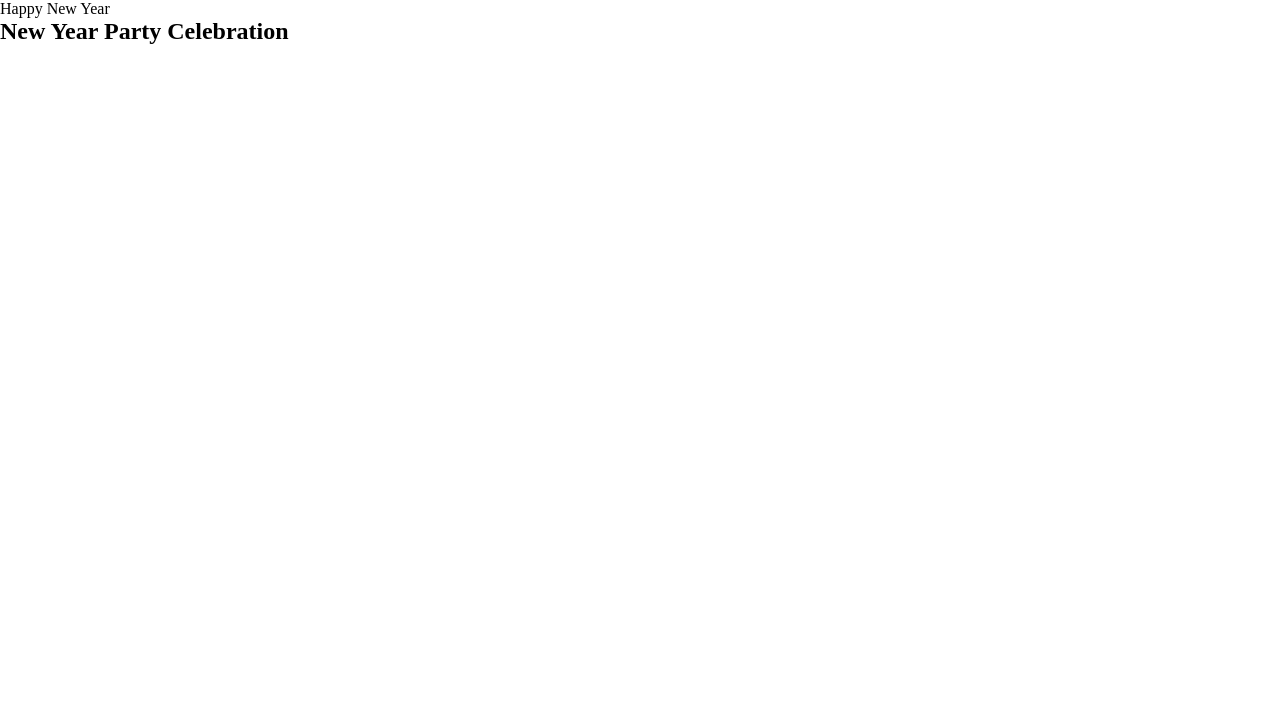
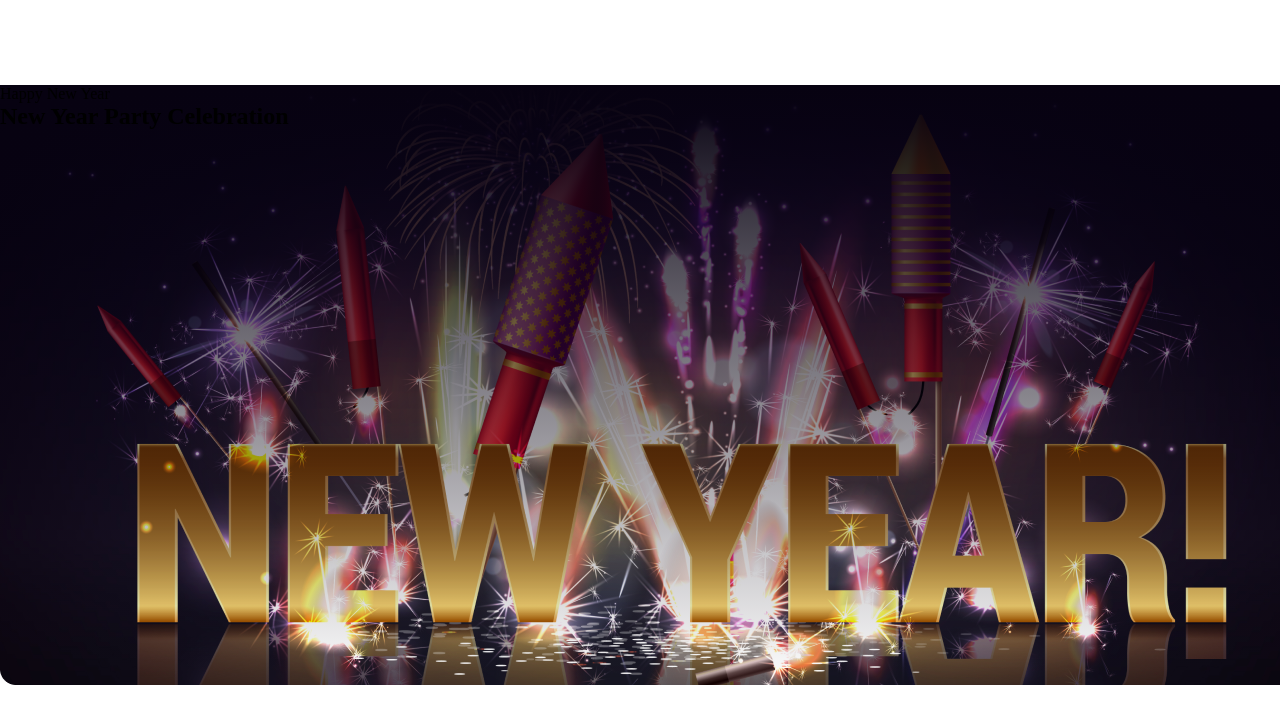
Before and after one commit to shekhmohibur/2practice12925, a plain HTML site: page index.html in a window 1280 px wide. Drawn offline with Linux system fonts and the light colour scheme.

Commit message:
making changes into code

```diff
--- a/styles/style.css
+++ b/styles/style.css
@@ -3,3 +3,14 @@
     padding: 0%;
     margin: 0%;
 }
+.hero-1{
+    height: 770px;
+    display: flex;
+    justify-content: center;
+    align-items: center;
+}
+.hero-1 .newYear{
+    background:linear-gradient(180.00deg, rgb(7, 2, 17),rgba(7, 2, 17, 0) 100%), url('../images/Banner\ Image.png');
+    width: 1320px;
+    height: 600px;
+}
```
